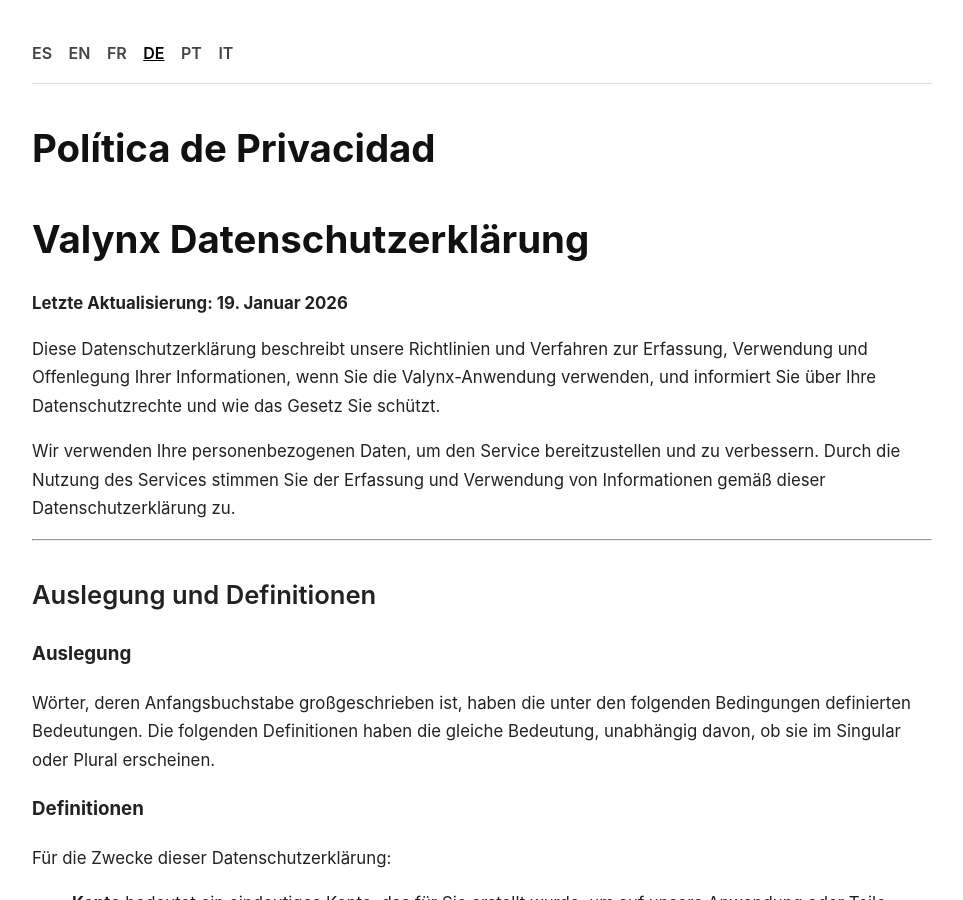
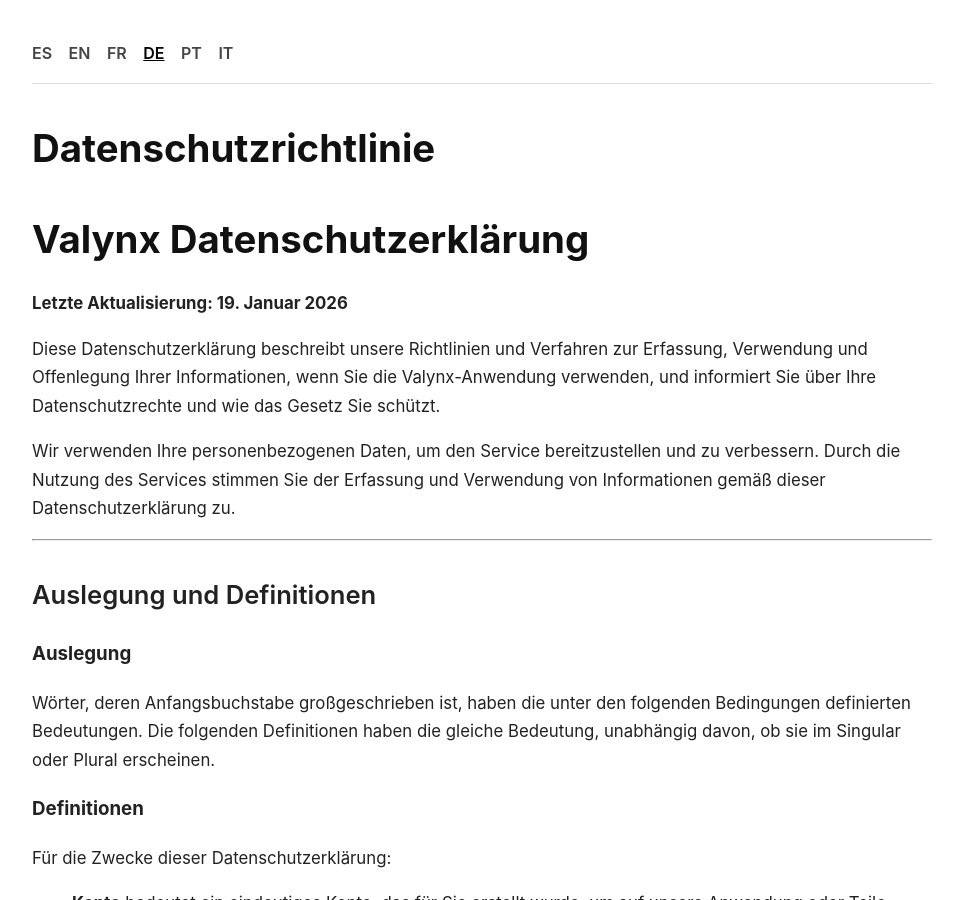
Before and after one commit to jdnc9401-debug/valynx-legal, a Jekyll site: the page built from _de/privacy.md, in a window 1280 px wide and 900 px high. Shown: the whole window, without its empty margins (158-1121 px from the left). Built offline with Jekyll 4.4.1, drawn with Linux system fonts in a browser that asks for light colours.

Commit message:
Update privacy.md

```diff
--- a/_de/privacy.md
+++ b/_de/privacy.md
@@ -1,6 +1,6 @@
 ---
 layout: legal
-title: "Política de Privacidad"
+title: "Datenschutzrichtlinie"
 lang: de
 ---
 # Valynx Datenschutzerklärung
```
